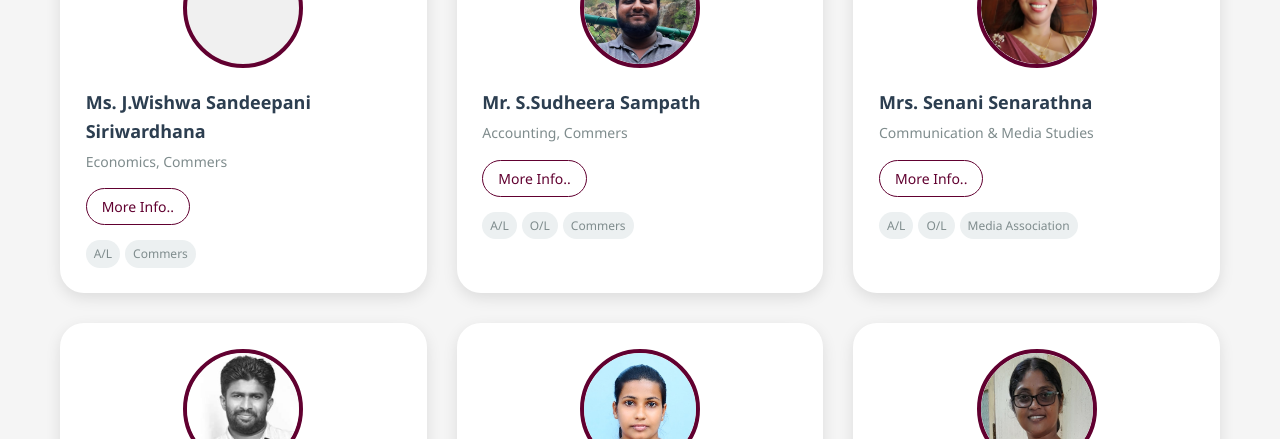
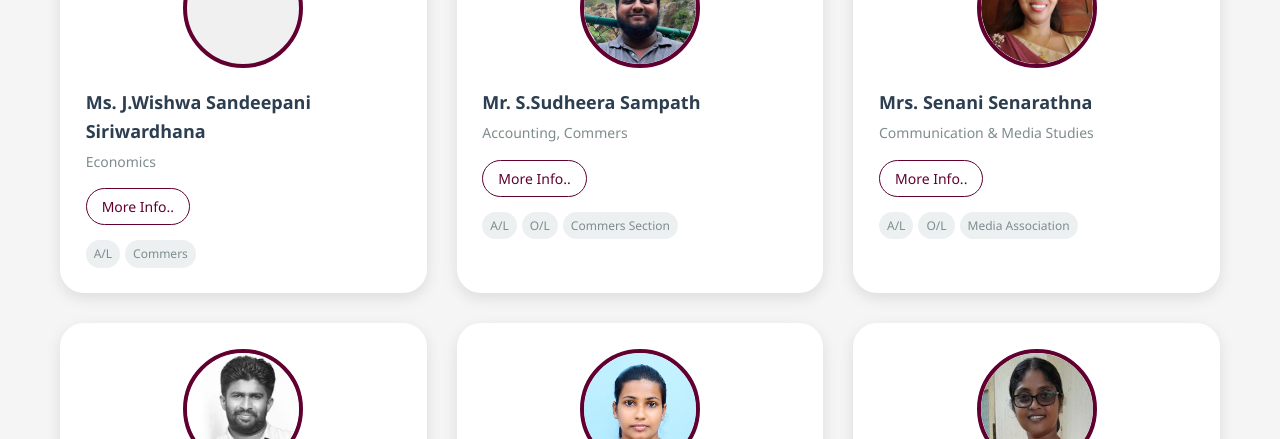
Before and after one commit to harshana101/solopjt, a plain HTML site: page teachers.html in a window 1280 px wide. Shown: the part 791-1230 px from the top of the page. Drawn offline with Linux system fonts and the light colour scheme.

Commit message:
Update teachers.html

```diff
--- a/teachers.html
+++ b/teachers.html
@@ -113,7 +113,7 @@
       </div>
 
       <!-- Teacher 4 -->
-      <div class="teacher-card" data-categories="A/L,Commers" data-name="Ms. J.Wishwa Sandeepani Siriwardhana" data-subject="Economics, Commers" data-name-si="විශ්වා සංදීපනී සිරිවර්ධන මෙනවිය" data-subject-si="ආර්තික විද්‍යාව, වානිජ">
+      <div class="teacher-card" data-categories="A/L,Commers" data-name="Ms. J.Wishwa Sandeepani Siriwardhana" data-subject="Economics" data-name-si="විශ්වා සංදීපනී සිරිවර්ධන මෙනවිය" data-subject-si="ආර්තික විද්‍යාව">
         <div class="profile-pic">
           <img src="/api/placeholder/120/120" alt="Teacher">
         </div>
@@ -130,7 +130,7 @@
       </div>
 
       <!-- Teacher 5 -->
-      <div class="teacher-card" data-categories="A/L,O/L" data-name="Mr. S.Sudheera Sampath" data-subject="Accounting, Commers" data-name-si="එස්.සුධීර සම්පත් මයා" data-subject-si="ගිණුම්කරණය, වානිජ">
+      <div class="teacher-card" data-categories="A/L,O/L" data-name="Mr. S.Sudheera Sampath" data-subject="Accounting, Commers" data-name-si="එස්.සුධීර සම්පත් මයා" data-subject-si="ගිණුම්කරණය">
         <div class="profile-pic">
           <img src="./sudheera sir.jpg" alt="Teacher">
         </div>
@@ -141,7 +141,7 @@
           <div class="categories">
             <span class="category-tag">A/L</span>
             <span class="category-tag">O/L</span>
-            <span class="category-tag">Commers</span>
+            <span class="category-tag">Commers Section</span>
           </div>
         </div>
       </div>
```
